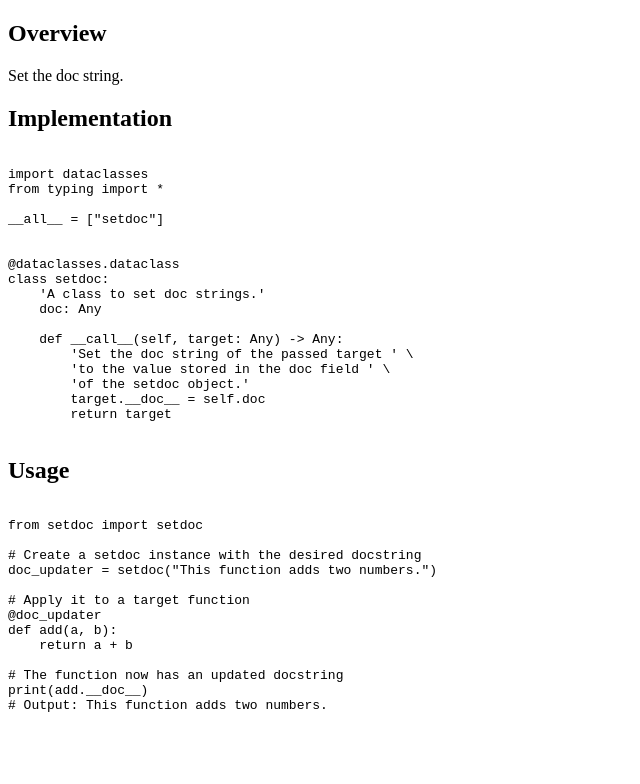
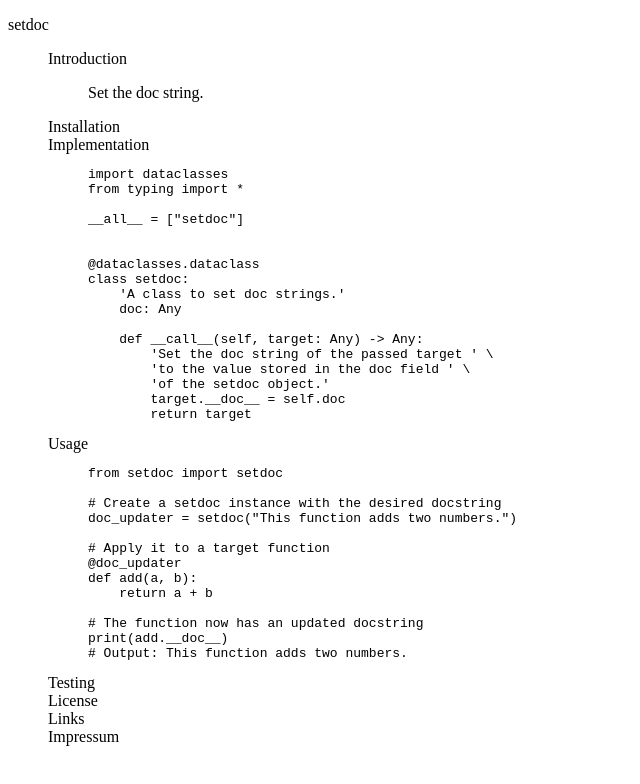
Before and after one commit to johannes-programming/setdoc, a plain HTML site: page docs/index.html in a window 1280 px wide. Shown: the whole page, without its empty margins (0-640 px from the left). Drawn offline with Linux system fonts and the light colour scheme; a script that the page names is missing.

Commit message:
Version 0.1.3+local.3

```diff
--- a/docs/index.html
+++ b/docs/index.html
@@ -1,21 +1,22 @@
 <!DOCTYPE html>
 <html lang="en">
-    <!DOCTYPE html>
-    <html lang="en">
     <head>
         <title>setdoc</title>
     </head>
     <body>
-        <div id="top"></div>
-        <div id="overview">
-            <h2>Overview</h2>
-            <p>Set the doc string.</p>
-        </div>
-        <div id="install"></div>
-        <div id="implementation">
-            <h2>Implementation</h2>
-            <pre><code>
-import dataclasses
+        <dl class="heading0">
+            <dt><a>setdoc</a></dt>
+            <dd>
+                <dl class="heading1">
+                    <dt id="intro">Introduction</dt>
+                    <dd>
+                        <p>Set the doc string.</p>
+                    </dd>
+                    <dt id="install">Installation</dt>
+                    <dd id="installCorpus"></dd>
+                    <dt id="implement">Implementation</dt>
+                    <dd>
+                        <pre><code>import dataclasses
 from typing import *
 
 __all__ = ["setdoc"]
@@ -31,14 +32,11 @@ class setdoc:
         'to the value stored in the doc field ' \
         'of the setdoc object.'
         target.__doc__ = self.doc
-        return target
-
-</code></pre>
-        </div>
-        <div id="usage">
-            <h2>Usage</h2>
-            <pre><code>
-from setdoc import setdoc
+        return target</code></pre>
+                    </dd>
+                    <dt id="usage">Usage</dt>
+                    <dd>
+                        <pre><code>from setdoc import setdoc
 
 # Create a setdoc instance with the desired docstring
 doc_updater = setdoc("This function adds two numbers.")
@@ -50,17 +48,27 @@ def add(a, b):
 
 # The function now has an updated docstring
 print(add.__doc__)
-# Output: This function adds two numbers.
-
-</code></pre>
-        </div>
-        <div id="testing"></div>
-        <div id="license"></div>
-        <div id="links"></div>
-        <div id="credits"></div>
-        <script src="https://www.johannes-programming.online/script.js"></script>
-        <script>
-            setupBasicProject();
-        </script>
+# Output: This function adds two numbers.</code></pre>
+                    </dd>
+                    <dt id="testing">Testing</dt>
+                    <dd id="testingCorpus"></dd>
+                    <dt id="license">License</dt>
+                    <dd id="licenseCorpus"></dd>
+                    <dt id="links">Links</dt>
+                    <dd id="linksCorpus"></dd>
+                    <dt id="impressum">Impressum</dt>
+                    <dd id="impressumCorpus"></dd>
+                </dl>
+            </dd>
+        </dl>
     </body>
+    <script src="https://www.johannes-programming.online/script.js"></script>
+    <script>
+        setupInstallCorpus("setdoc");
+        setupTestingCorpus("setdoc");
+        setupLicenseCorpus("setdoc");
+        setupLinksCorpus("setdoc");
+        setupImpressumCorpus("setdoc");
+        addMetaAndLinkTags();
+    </script>
 </html>
```
Also changed, not shown: 1 other file.
